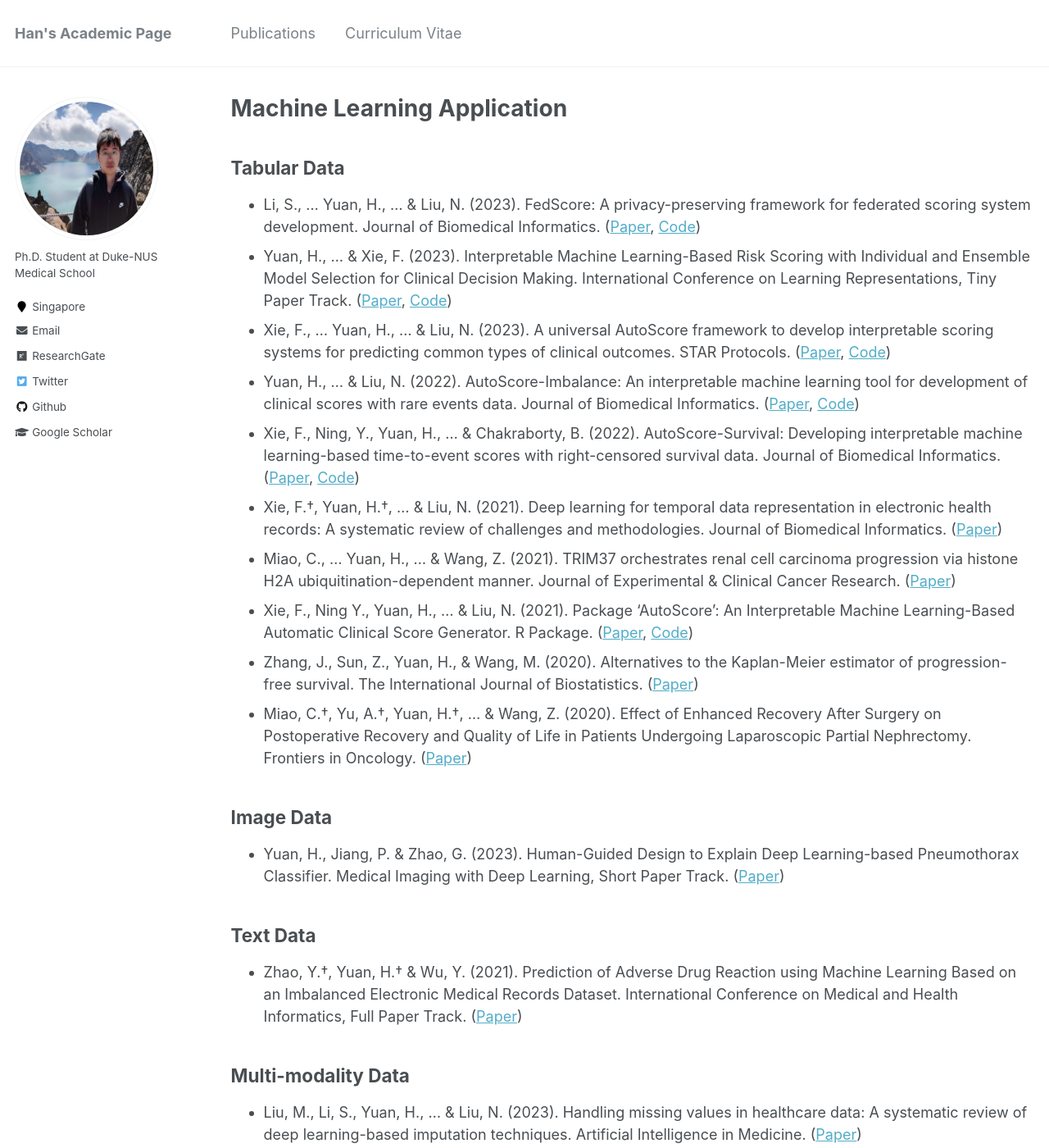
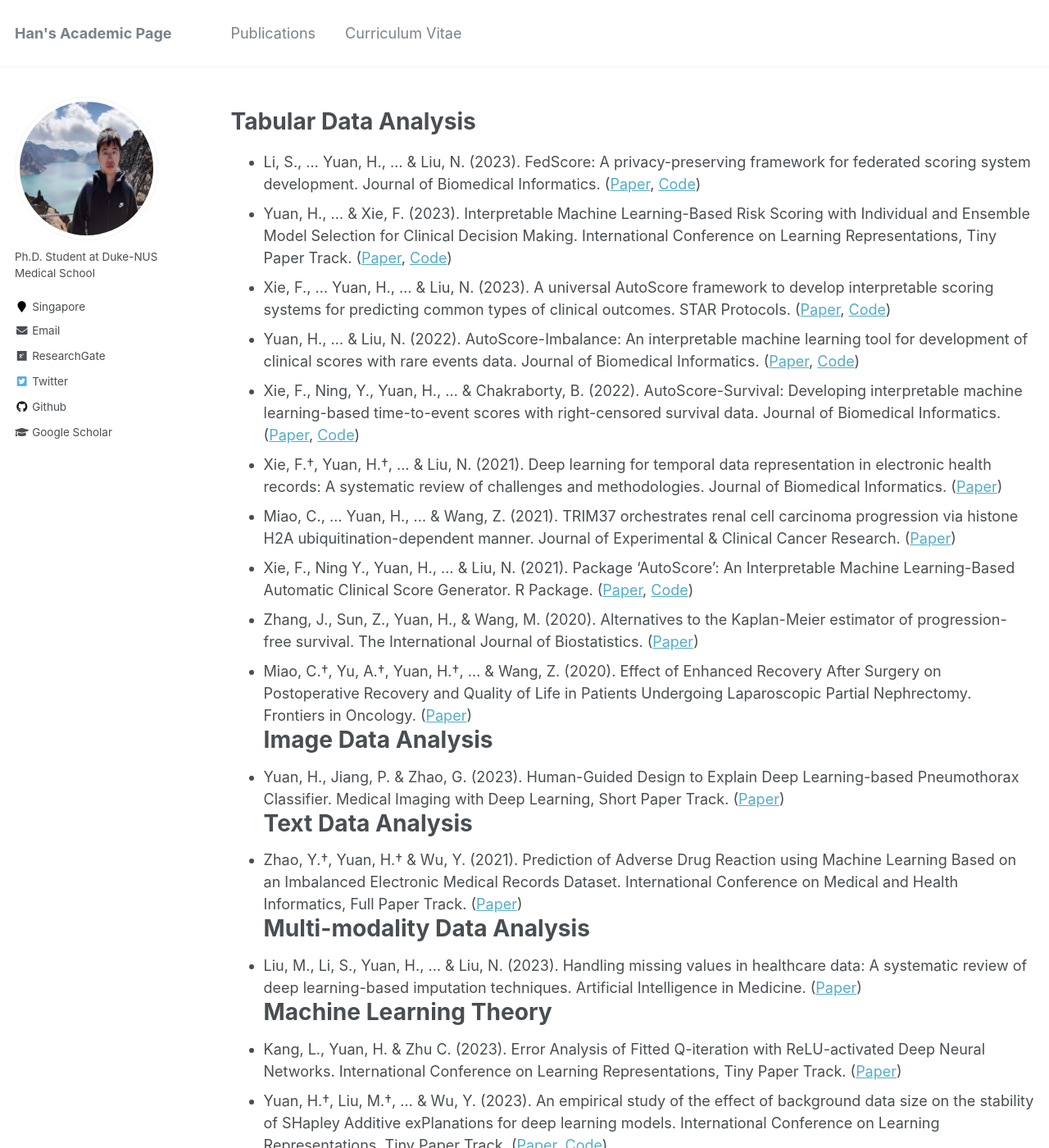
Before and after one commit to Han-Yuan-Med/Han-Yuan-Med.github.io, a Jekyll site: the page built from _pages/publications.md, in a window 1280 px wide and 1400 px high. Shown: the whole window at 82% size. Built offline with Jekyll 4.4.1, drawn with Linux system fonts in a browser that asks for light colours.

Commit message:
Update publications.md

```diff
--- a/_pages/publications.md
+++ b/_pages/publications.md
@@ -1,10 +1,10 @@
 ---
 layout: archive
-title: "Machine Learning Application"
+title: ""
 permalink: /publications/
 author_profile: true
 ---
-## Tabular Data
+# Tabular Data Analysis
 * Li, S., ... Yuan, H., ... & Liu, N. (2023). FedScore: A privacy-preserving framework for federated scoring system development. Journal of Biomedical Informatics. ([Paper](http://han-yuan-med.github.io/files/FedScore A Privacy-Preserving Framework for Federated Scoring System Development.pdf), [Code](https://github.com/nliulab/FedScore))
 * Yuan, H., … & Xie, F. (2023). Interpretable Machine Learning-Based Risk Scoring with Individual and Ensemble Model Selection for Clinical Decision Making. International Conference on Learning Representations, Tiny Paper Track. ([Paper](http://han-yuan-med.github.io/files/Interpretable Machine Learning-Based Risk Scoring with Individual and Ensemble Model Selection for Clinical Decision Making.pdf), [Code](https://github.com/Han-Yuan-Med/comparison))
 * Xie, F., ... Yuan, H., ... & Liu, N. (2023). A universal AutoScore framework to develop interpretable scoring systems for predicting common types of clinical outcomes. STAR Protocols. ([Paper](http://han-yuan-med.github.io/files/A universal AutoScore framework to develop interpretable scoring systems for predicting common types of clinical outcomes.pdf), [Code](https://github.com/nliulab/AutoScore))
@@ -15,16 +15,12 @@ author_profile: true
 * Xie, F., Ning Y., Yuan, H., ... & Liu, N. (2021). Package 'AutoScore': An Interpretable Machine Learning-Based Automatic Clinical Score Generator. R Package. ([Paper](http://han-yuan-med.github.io/files/Package AutoScore.pdf), [Code](https://github.com/nliulab/AutoScore))
 * Zhang, J., Sun, Z., Yuan, H., & Wang, M. (2020). Alternatives to the Kaplan-Meier estimator of progression-free survival. The International Journal of Biostatistics. ([Paper](http://han-yuan-med.github.io/files/Alternatives to the Kaplan–Meier estimator of progression-free survival.pdf))
 * Miao, C.†, Yu, A.†, Yuan, H.†, ... & Wang, Z. (2020). Effect of Enhanced Recovery After Surgery on Postoperative Recovery and Quality of Life in Patients Undergoing Laparoscopic Partial Nephrectomy. Frontiers in Oncology. ([Paper](http://han-yuan-med.github.io/files/Effect of Enhanced Recovery After Surgery on Postoperative Recovery and Quality of Life in Patients Undergoing Laparoscopic Partial Nephrectomy.pdf))
-
-## Image Data
+# Image Data Analysis
 * Yuan, H., Jiang, P. & Zhao, G. (2023). Human-Guided Design to Explain Deep Learning-based Pneumothorax Classifier. Medical Imaging with Deep Learning, Short Paper Track. ([Paper](http://han-yuan-med.github.io/files/Human-Guided Design to Explain Deep Learning-based Pneumothorax Classifier.pdf))
-
-## Text Data
+# Text Data Analysis
 * Zhao, Y.†, Yuan, H.† & Wu, Y. (2021). Prediction of Adverse Drug Reaction using Machine Learning Based on an Imbalanced Electronic Medical Records Dataset. International Conference on Medical and Health Informatics, Full Paper Track. ([Paper](http://han-yuan-med.github.io/files/Prediction of Adverse Drug Reaction using Machine Learning and Deep Learning Based on an Imbalanced Electronic Medical Records Dataset.pdf))
-
-## Multi-modality Data
+# Multi-modality Data Analysis
 * Liu, M., Li, S., Yuan, H., ... & Liu, N. (2023). Handling missing values in healthcare data: A systematic review of deep learning-based imputation techniques. Artificial Intelligence in Medicine. ([Paper](http://han-yuan-med.github.io/files/Handling missing values in healthcare data A systematic review of deep learning-based imputation techniques.pdf))
-
 # Machine Learning Theory
 * Kang, L., Yuan, H. & Zhu C. (2023). Error Analysis of Fitted Q-iteration with ReLU-activated Deep Neural Networks. International Conference on Learning Representations, Tiny Paper Track. ([Paper](http://han-yuan-med.github.io/files/Error Analysis of Fitted Q-iteration with ReLU-Activated Deep Neural Networks.pdf))
 * Yuan, H.†, Liu, M.†, … & Wu, Y. (2023). An empirical study of the effect of background data size on the stability of SHapley Additive exPlanations for deep learning models. International Conference on Learning Representations, Tiny Paper Track. ([Paper](http://han-yuan-med.github.io/files/An empirical study of the effect of background data size on the stability of SHapley Additive exPlanations (SHAP) for deep learning models.pdf), [Code](https://github.com/Han-Yuan-Med/shap-bg-size))
```
